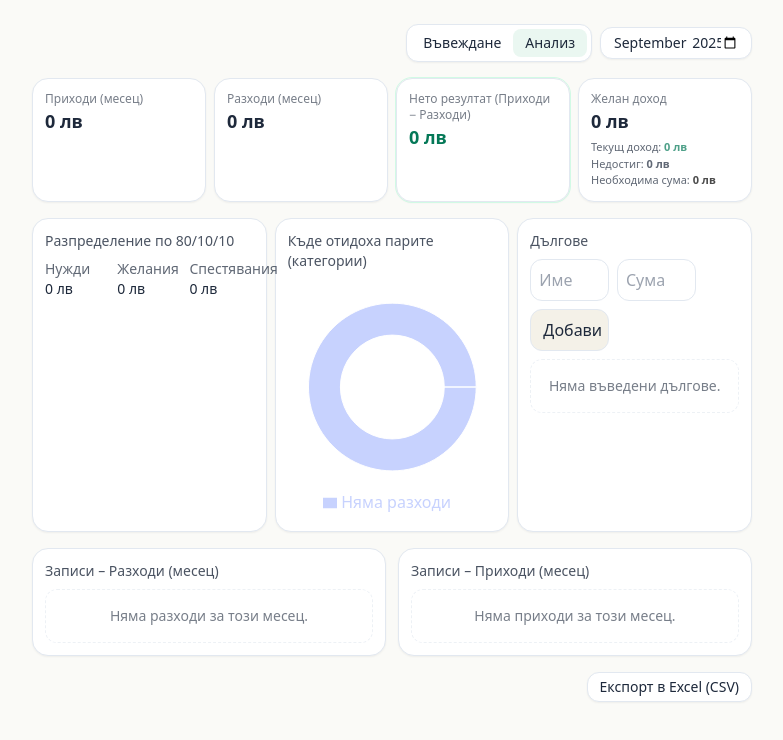
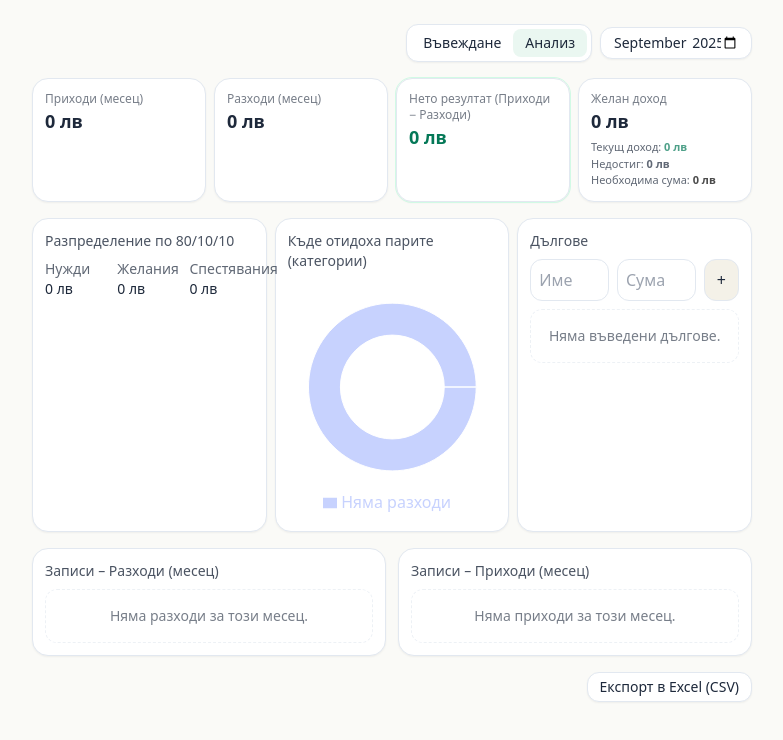
Before and after one commit to emmy649/finance-801010, a React (Vite) app: page / in a window 1280 px wide. Both pictures are taken after a click on the button "Анализ". Shown: the top 740 px of the page, without its empty margins (248-1031 px from the left). Built offline with nearby package versions, Linux system fonts and the light colour scheme.

Commit message:
Подобрена версия buton

```diff
--- a/src/components/FinanceLight801010.tsx
+++ b/src/components/FinanceLight801010.tsx
@@ -238,7 +238,7 @@ export default function FinanceLight801010() {
                 <div className="grid grid-cols-5 gap-2 items-center mb-2">
                   <input placeholder="Име" value={debtName} onChange={e=>setDebtName(e.target.value)} className="col-span-2 rounded-xl border border-slate-200 px-2 py-2 text-[16px] w-full min-w-0"/>
                   <input type="number" inputMode="decimal" placeholder="Сума" value={debtAmount} onChange={e=>setDebtAmount(Number(e.target.value))} className="col-span-2 rounded-xl border border-slate-200 px-2 py-2 text-[16px] w-full min-w-0"/>
-                  <button type="button" onClick={addDebt} className="col-span-2 rounded-xl border border-slate-200 bg-[#f4f1e8] px-3 py-2 text-[16px] hover:bg-[#eee9dc] w-full">Добави</button>
+                  <button type="button" onClick={addDebt} className="col-span-1 rounded-xl border border-slate-200 bg-[#f4f1e8] px-3 py-2 text-[16px] hover:bg-[#eee9dc] w-full"> + </button>
                 </div>
                 {(!debts || (debts as Debt[]).length===0) ? (
                   <Empty>Няма въведени дългове.</Empty>
```
